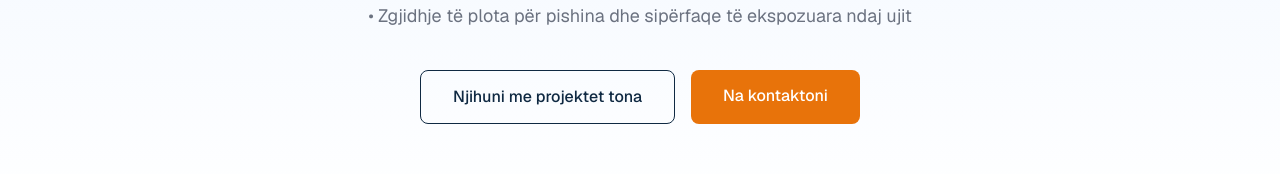
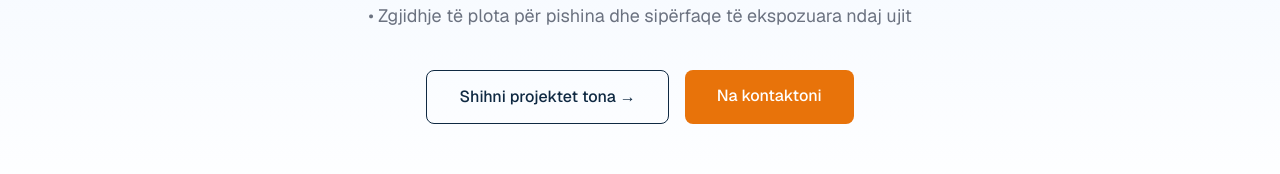
Before and after one commit to amarbegolli/technoivr-app, a Next.js app: page / in a window 1280 px wide. Shown: the part 331-505 px from the top of the page. Built offline with nearby package versions, Linux system fonts and the light colour scheme.

Commit message:
fix: update hero section content

```diff
--- a/src/components/sections/Hero.tsx
+++ b/src/components/sections/Hero.tsx
@@ -18,7 +18,7 @@ export default function Hero() {
             href="/gallery"
             className="border border-primary text-primary px-8 py-3.5 rounded-lg font-medium hover:bg-primary/5 transition"
           >
-            Njihuni me projektet tona
+            Shihni projektet tona →
           </Link>
           <Link
             href="/contact"
```
